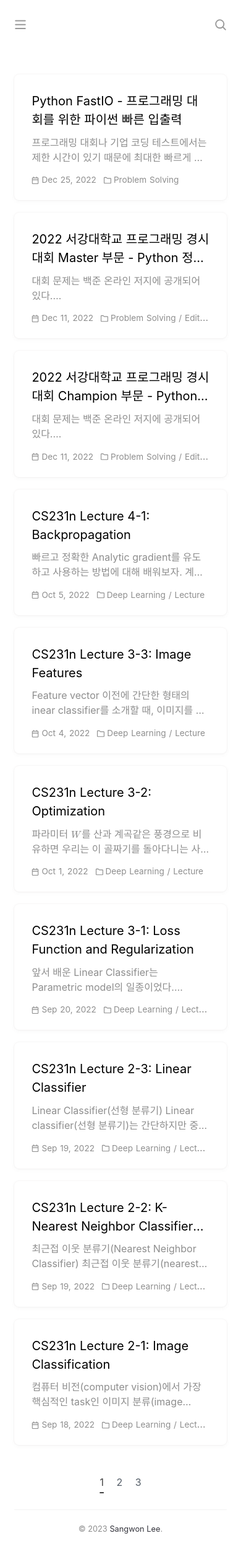
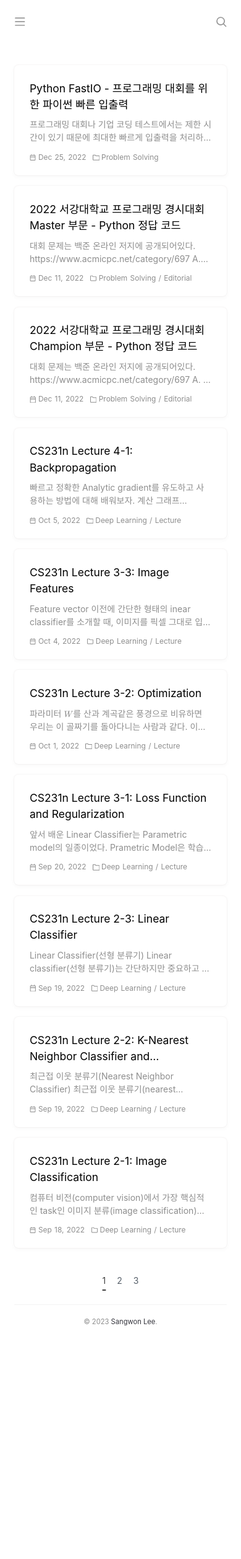
Before and after one commit to gumgood/gumgood.github.io, a Jekyll site: the page built from index.html, in a window 390 px wide. Shown: the whole page at 62% size. Built offline with Jekyll 4.4.1, drawn with Linux system fonts in a browser that asks for light colours; the list of posts is cut into pages by our own code; after the commit the page ends 2175 px from its top, so only the background shows below that.

Commit message:
Design: mobile view font size

```diff
--- a/_sass/_common.scss
+++ b/_sass/_common.scss
@@ -52,6 +52,10 @@ hr {
 html {
     @include light-scheme;
     font-size: 16px;
+
+    @media screen and (max-width: $break-small) {
+        font-size: 14px;
+    }
 }
 
 body {
```
